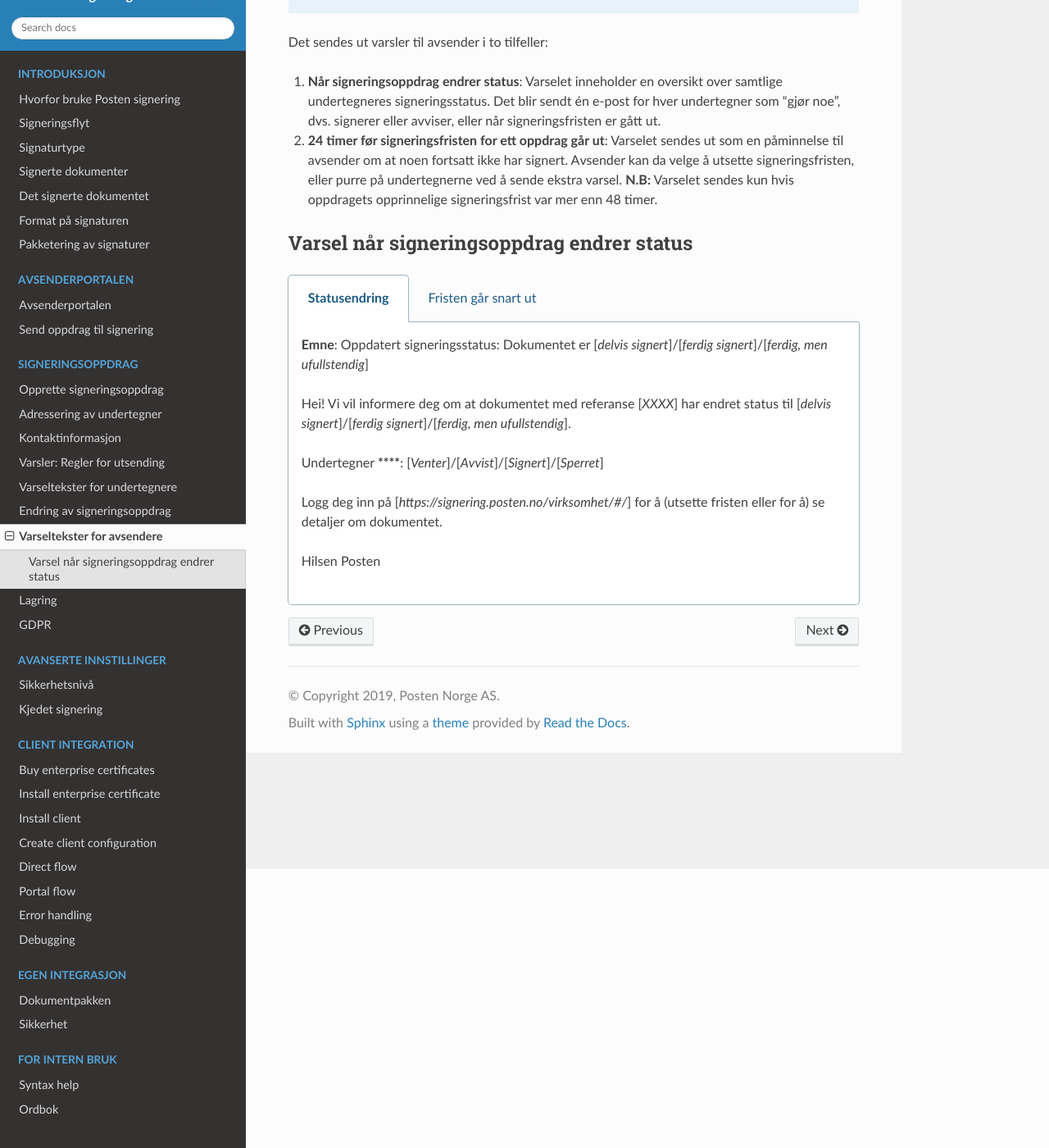
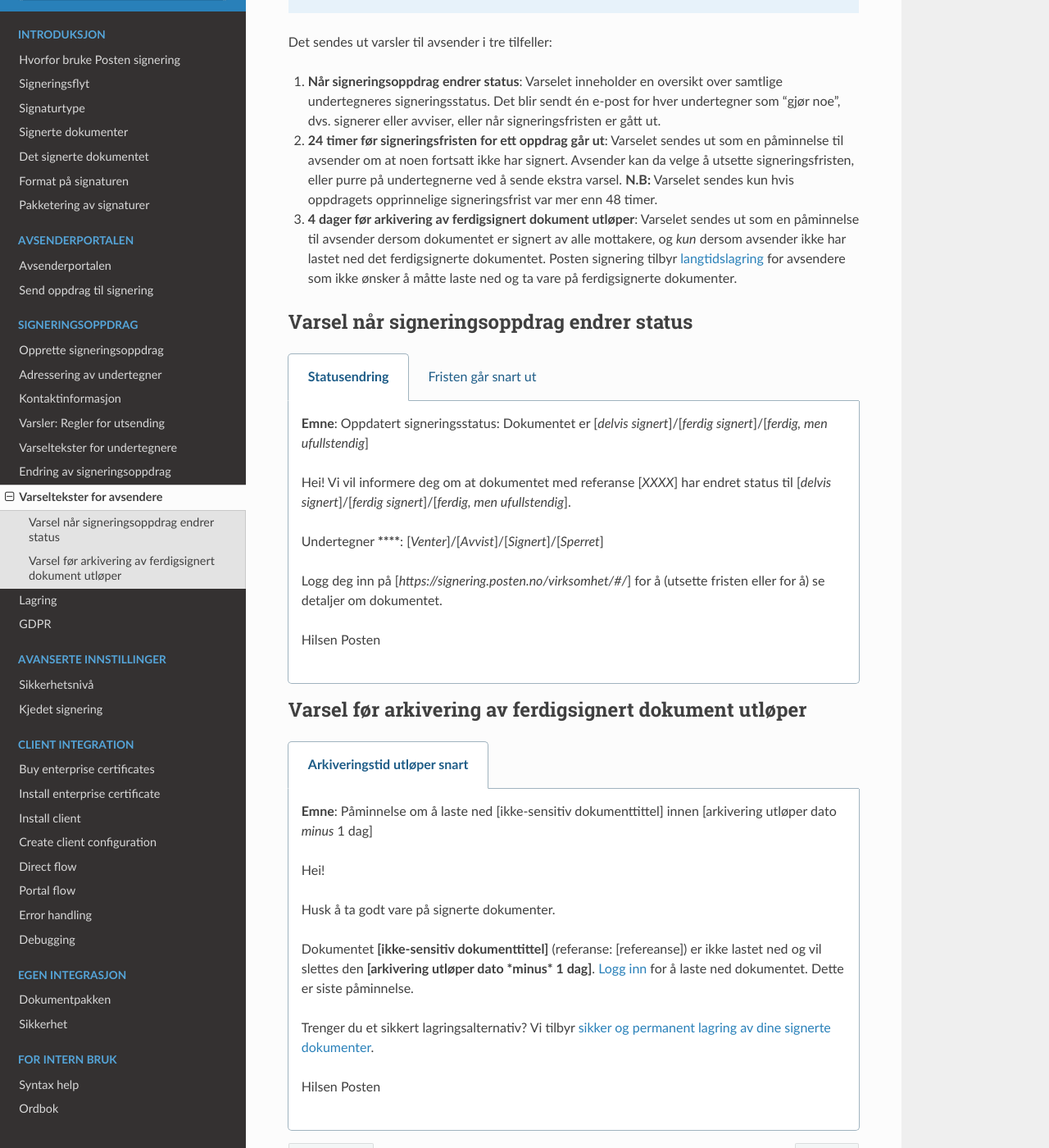
Before and after one commit to ramonarellano/signering-docs, a Sphinx documentation site: the page built from source/varsler-til-avsender.rst, in a window 1280 px wide and 1400 px high, scrolled down 341 px. Shown: the whole window at 82% size. Built offline with Sphinx 7.4.7 and the Read the Docs theme 2.0.0, drawn with Linux system fonts in a browser that asks for light colours; some of the changed text lies outside the part shown.

Commit message:
Document PAdES download reminder for senders

```diff
--- a/source/varsler-til-avsender.rst
+++ b/source/varsler-til-avsender.rst
@@ -6,11 +6,13 @@ Alle avsendere er registrert i tjenesten med e-postadresse, og varsler sendes de
 ..  NOTE::
     Det er kun brukeren som har opprettet signeringsoppdraget som vil få e-poster knyttet til et oppdrag.
 
-Det sendes ut varsler til avsender i to tilfeller:
+Det sendes ut varsler til avsender i tre tilfeller:
 
 1. **Når signeringsoppdrag endrer status**: Varselet inneholder en oversikt over samtlige undertegneres signeringsstatus. Det blir sendt én e-post for hver undertegner som "gjør noe", dvs. signerer eller avviser, eller når signeringsfristen er gått ut.
 
 2. **24 timer før signeringsfristen for ett oppdrag går ut**: Varselet sendes ut som en påminnelse til avsender om at noen fortsatt ikke har signert. Avsender kan da velge å utsette signeringsfristen, eller purre på undertegnerne ved å sende ekstra varsel. **N.B:** Varselet sendes kun hvis oppdragets opprinnelige signeringsfrist var mer enn 48 timer.
+
+3. **4 dager før arkivering av ferdigsignert dokument utløper**: Varselet sendes ut som en påminnelse til avsender dersom dokumentet er signert av alle mottakere, og *kun* dersom avsender ikke har lastet ned det ferdigsignerte dokumentet. Posten signering tilbyr :ref:`langtidslagring <langtidslagring>` for avsendere som ikke ønsker å måtte laste ned og ta vare på ferdigsignerte dokumenter.
 
 
 Varsel når signeringsoppdrag endrer status
@@ -41,3 +43,23 @@ __________________________________________
         Logg deg inn på [*https://signering.posten.no/virksomhet/#/*] for å utsette fristen eller for å se detaljer om dokumentet.
 
         Hilsen Posten
+
+
+Varsel før arkivering av ferdigsignert dokument utløper
+_______________________________________________________
+
+..  tabs::
+
+    ..  tab:: Arkiveringstid utløper snart
+
+        **Emne**: Påminnelse om å laste ned [ikke-sensitiv dokumenttittel] innen [arkivering utløper dato *minus* 1 dag]
+
+        Hei!
+
+        Husk å ta godt vare på signerte dokumenter.
+
+        Dokumentet **[ikke-sensitiv dokumenttittel]** (referanse: [refereanse]) er ikke lastet ned og vil slettes den **[arkivering utløper dato *minus* 1 dag]**. `Logg inn <https://test.signering.posten.no/virksomhet/#/logginn/privat>`_ for å laste ned dokumentet. Dette er siste påminnelse.
+
+        Trenger du et sikkert lagringsalternativ? Vi tilbyr `sikker og permanent lagring av dine signerte dokumenter <https://signering.posten.no/virksomhet/#/hjelp/lagring-og-validering/how-long>`_.
+
+        Hilsen Posten
```
